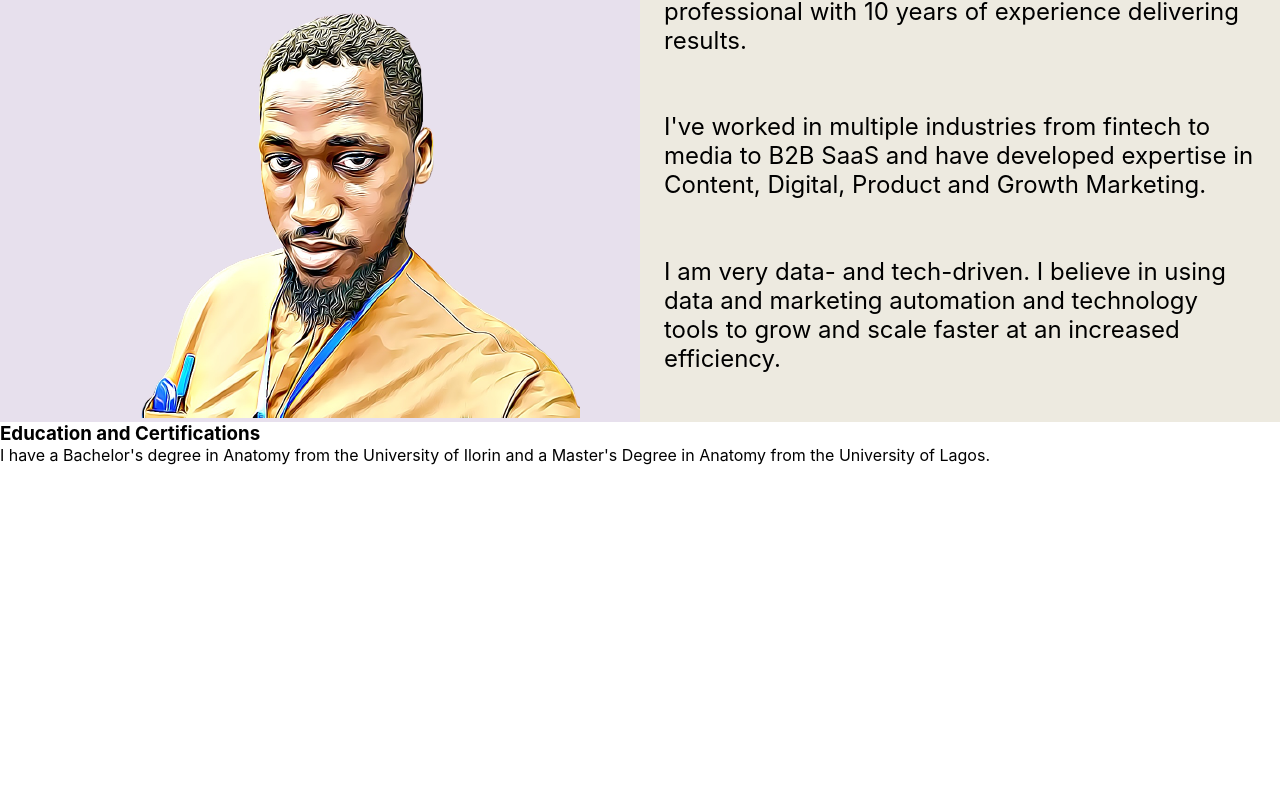
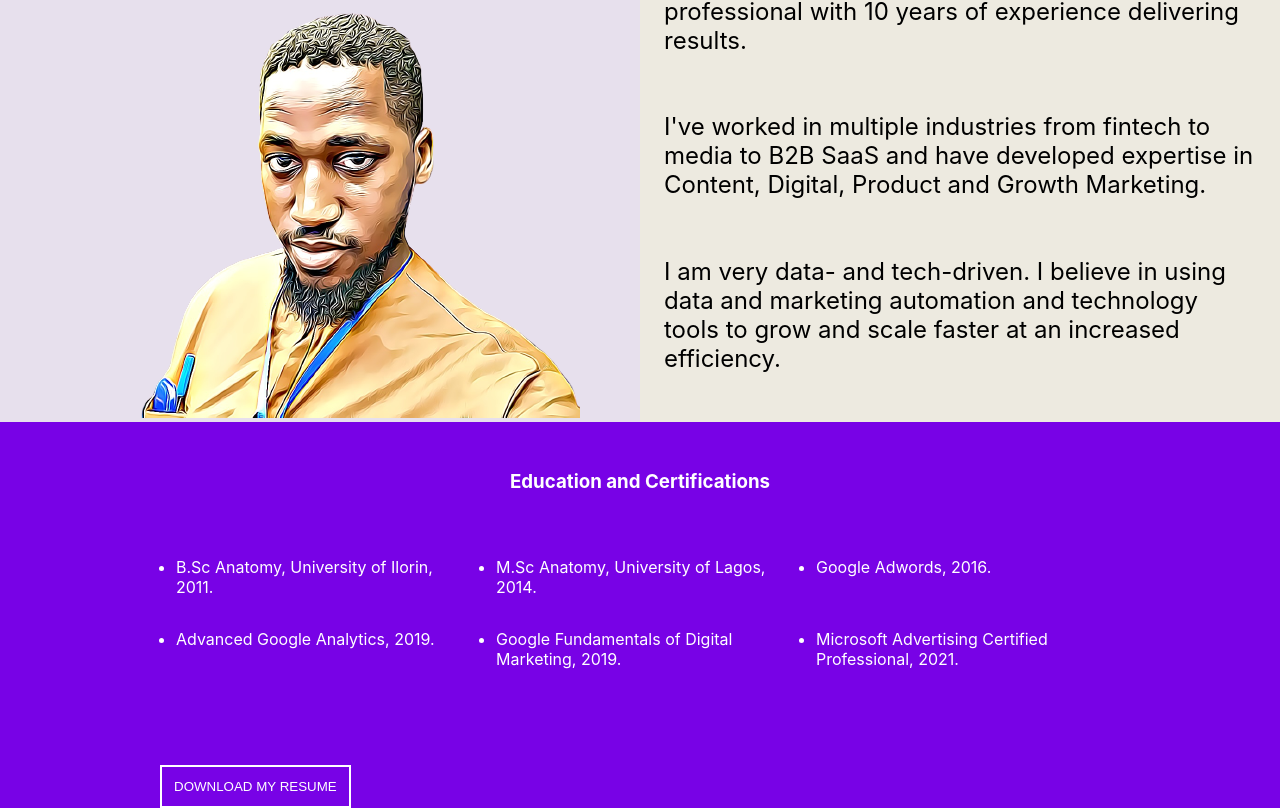
Before and after one commit to mayowana/personalpage, a React (Create React App) app in the folder personalpage/: page /marketing/about in a window 1280 px wide. Shown: the part 882-1690 px from the top of the page. Before the commit the page ends 1347 px from the top, so only its background shows below. Built offline with nearby package versions, Linux system fonts and the light colour scheme.

Commit message:
Resume added

```diff
--- a/personalpage/src/components/marketing/Marketing.js
+++ b/personalpage/src/components/marketing/Marketing.js
@@ -2,7 +2,6 @@ import { useState } from "react";
 import styles from "./Marketing.module.scss";
 import {Link} from 'react-router-dom'
 import logo from "../media/pagelogo.png";
-import pic1 from "../media/pic2.jpg";
 import pic3 from "../media/pic3.jpeg";
 import pic5 from "../media/pic5.jpeg";
 import pic6 from "../media/pic6.png";
@@ -16,7 +15,7 @@ import samsung from "../media/samsung10.png";
 import tecno from "../media/tecno10.png";
 import riby from "../media/riby10.png";
 import { AiOutlineDoubleLeft, AiOutlineDoubleRight } from "react-icons/ai";
-import {GrMail, GrLinkedin, GrTwitter} from 'react-icons/gr';
+import {GrMail, GrLinkedin, GrTwitter, GrInstagram} from 'react-icons/gr';
 
 const Marketing = () => {
   const [number, setNum] = useState(0);
@@ -84,25 +83,9 @@ const Marketing = () => {
             <div className={styles.buffer}></div>
           </div>
         </header>
-        <section className={styles.about}>
-          <img src={pic1} alt="marketing audience"></img>
-
-          <div className={styles.abouttext}>
-            <h3>What you sell matters. How you sell it matters more.</h3>
-            <p>
-              In today's fast-moving world, there are numerous brands vying for
-              the attention of the same audience you're trying to reach.
-              <br></br>
-              <br></br>Success in marketing requires understanding your
-              customer, and creating a unique experience for them. You need
-              skilled marketers to carry out these plans, and that's where I
-              come in.
-            </p>
-          </div>
-        </section>
 
         <section className={styles.skills}>
-          <h3>A bouquet of valuable skills, just for you.</h3>
+          <h3>WHAT I DO</h3>
           <p>
             With over 10 years of experience in Marketing, I have valuable
             experience and skills in the following:
@@ -164,7 +147,7 @@ const Marketing = () => {
         </section>
 
         <section className={styles.testimonials}>
-          <h3>The proof is in the pudding</h3>
+          <h3>TESTIMONIALS</h3>
           <div className={styles.quotebody}>
             <AiOutlineDoubleLeft className={styles.arrow} onClick={backquote}/>
             <div className={styles.quotetext}>
@@ -178,19 +161,17 @@ const Marketing = () => {
           </div>
         </section>
 
-        <section className={styles.contact}>
-                <h3>Would you like to discuss anything at all?</h3>
+        <footer className={styles.contact}>
                 <div className={styles.contactbox}>
                     <div className={styles.socials}>
-                     <a href="mailto:themayowageorge@gmail.com"> <GrMail /> Email: themayowageorge@gmail.com</a>
-                     <a href="https://www.linkedin.com/in/mayowageorge/"> <GrLinkedin /> LinkedIn: Oluwamayowa George</a>
-                     <a href="https://twitter.com/Wana____"> <GrTwitter /> Twitter: @Wana____</a>
+                     <a href="mailto:themayowageorge@gmail.com"> <GrMail /></a>
+                     <a href="https://www.linkedin.com/in/mayowageorge/"> <GrLinkedin /></a>
+                     <a href="https://twitter.com/Wana____"> <GrTwitter /></a>
+                     <a href="https://www.instagram.com/wana____/"> <GrInstagram /></a>
                     </div>
-                    <div className={styles.resume}>
-                        <a href="/">Click to download my resume.</a>
-                    </div>
+                    <div className={styles.copyright}> ©2021 Oluwamayowa George. All rights reserved. </div>
                 </div>
-        </section>
+        </footer>
       </div>
     </>
   );
--- a/personalpage/src/components/marketing/Marketing.module.scss
+++ b/personalpage/src/components/marketing/Marketing.module.scss
@@ -67,51 +67,15 @@ nav {
     width: 50%;
 }
 
-.about {
-    height: 100vh;
-    display: flex;
-
-    img {
-        max-width: 60%;
-    }
-}
-
-.abouttext {
-    display: flex;
-    flex-direction: column;
-    justify-content: center;
-    background-color: #edb3af;
-    padding: 0 2rem;
-    color: #191919;
+.skills {
+    background-color: #e2c9c5;
+    border-top: 2px solid black;
 
     h3 {
-        font-size: 225%;
-        padding-bottom: 2rem;
-    }
-
-    p {
-        font-size: 125%;
-    }
-
-    button {
-        width: 25%;
-        margin-top: 3rem;
-        padding: 0.75rem 0;
-        background-color: #edb3af;
-        border: 2px solid #191919;
-        border-radius: 5em;
-    }
-}
-
-.skills {
-    background-image: linear-gradient(#C0E8D5, #edb3af,);
-
-    h3 {
-        padding-top: 3rem;
+        padding-top: 5rem;
         padding-bottom: 3rem;
         font-size: 200%;
         text-align: center;
-        font-style: italic;
     }
 
     p {
@@ -124,13 +88,17 @@ nav {
 .skillcards {
     display: flex;
     justify-content: space-evenly;
+    flex-wrap: wrap;
 }
 
 .skillcard {
-    width: 20%;
+    width: 40%;
+    display: flex;
+    flex-direction: column;
+    align-items: center;
 
     img {
-        width: 100%;
+        width: 75%;
         padding: 1rem 0;
     }
 
@@ -167,8 +135,9 @@ nav {
 }
 
 .testimonials {
-    background-color: #edb3af;
+    background-color: #C0E8D5;
     color: black;
+    border-top: 2px solid black;
 
     h3 {
         font-size: 200%;
@@ -213,12 +182,11 @@ nav {
 }
 
 .contactbox {
-    width: 60%;
+    width: 90%;
     margin: 0 auto;
     padding-bottom: 4rem;
     display: flex;
     justify-content: space-between;
-    align-items: center;
 
     a {
         text-decoration: none;
@@ -232,9 +200,8 @@ nav {
 
 .socials {
     display: flex;
-    flex-direction: column;
 
     a {
-        padding: 1rem 0;
+        padding: 0 1rem;
     }
 }
--- a/personalpage/src/components/marketing/markabout/Markabout.js
+++ b/personalpage/src/components/marketing/markabout/Markabout.js
@@ -58,12 +58,21 @@ const Markabout = () => {
           </div>
         </section>
 
-        <section>
-            <div>
+        <section className={styles.edusection}>
+            <div className={styles.edubox}>
                 <h3>Education and Certifications</h3>
-                <div>
-                    <div><p>I have a Bachelor's degree in Anatomy from the University of Ilorin and a Master's Degree in Anatomy from the University of Lagos. </p></div>
-                    <div></div>
+                <div className={styles.edu}>
+                    <ul>
+                        <li>B.Sc Anatomy, University of Ilorin, 2011.</li>
+                        <li>M.Sc Anatomy, University of Lagos, 2014.</li>
+                        <li>Google Adwords, 2016. </li>
+                        <li>Advanced Google Analytics, 2019.</li>
+                        <li>Google Fundamentals of Digital Marketing, 2019.</li>
+                        <li>Microsoft Advertising Certified Professional, 2021.</li>
+                    </ul>
+                </div>
+                <div className={styles.resume}>
+                    <a href='/'><button>DOWNLOAD MY RESUME</button></a>
                 </div>
             </div>
         </section>
--- a/personalpage/src/components/marketing/markabout/Markabout.module.scss
+++ b/personalpage/src/components/marketing/markabout/Markabout.module.scss
@@ -92,3 +92,42 @@ nav {
         font-size: 150%;
     }
 }
+
+.edusection {
+    background-color: #7802E6;
+    color: white;
+}
+
+.edubox {
+    width: 75%;
+    margin: 0 auto;
+
+    h3 {
+        padding: 3rem 0;
+        text-align: center;
+    }
+}
+
+.edu {
+
+    ul {
+        display: flex;
+        flex-wrap: wrap;
+        padding-bottom: 5rem;
+
+        li {
+            margin: 1rem 1rem;
+            width: 30%;
+        }
+    }
+}
+
+.resume {
+
+    button {
+        background-color: #7802E6;
+        color: white;
+        border: 2px solid white;
+        padding: 0.75rem;
+    }
+}
```
